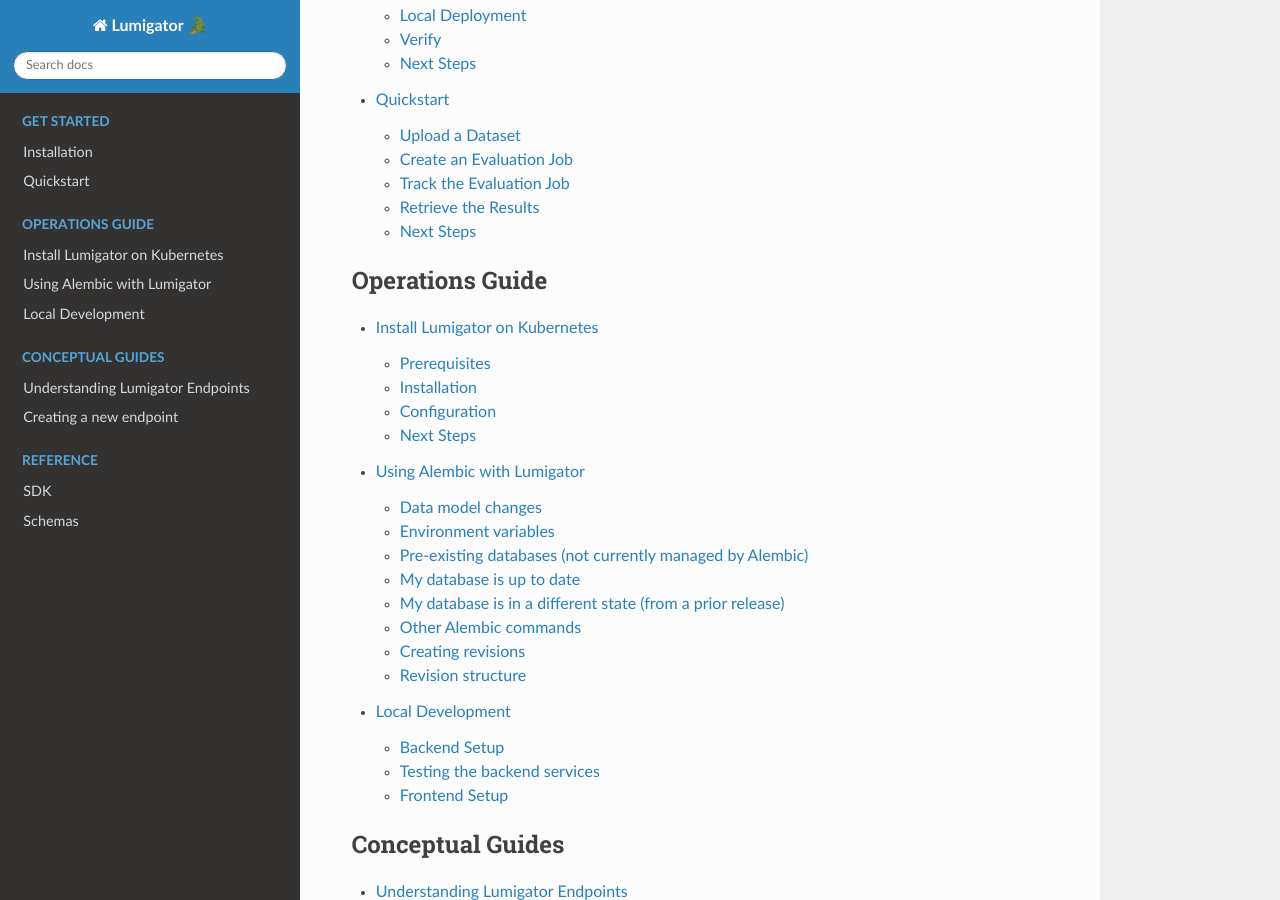
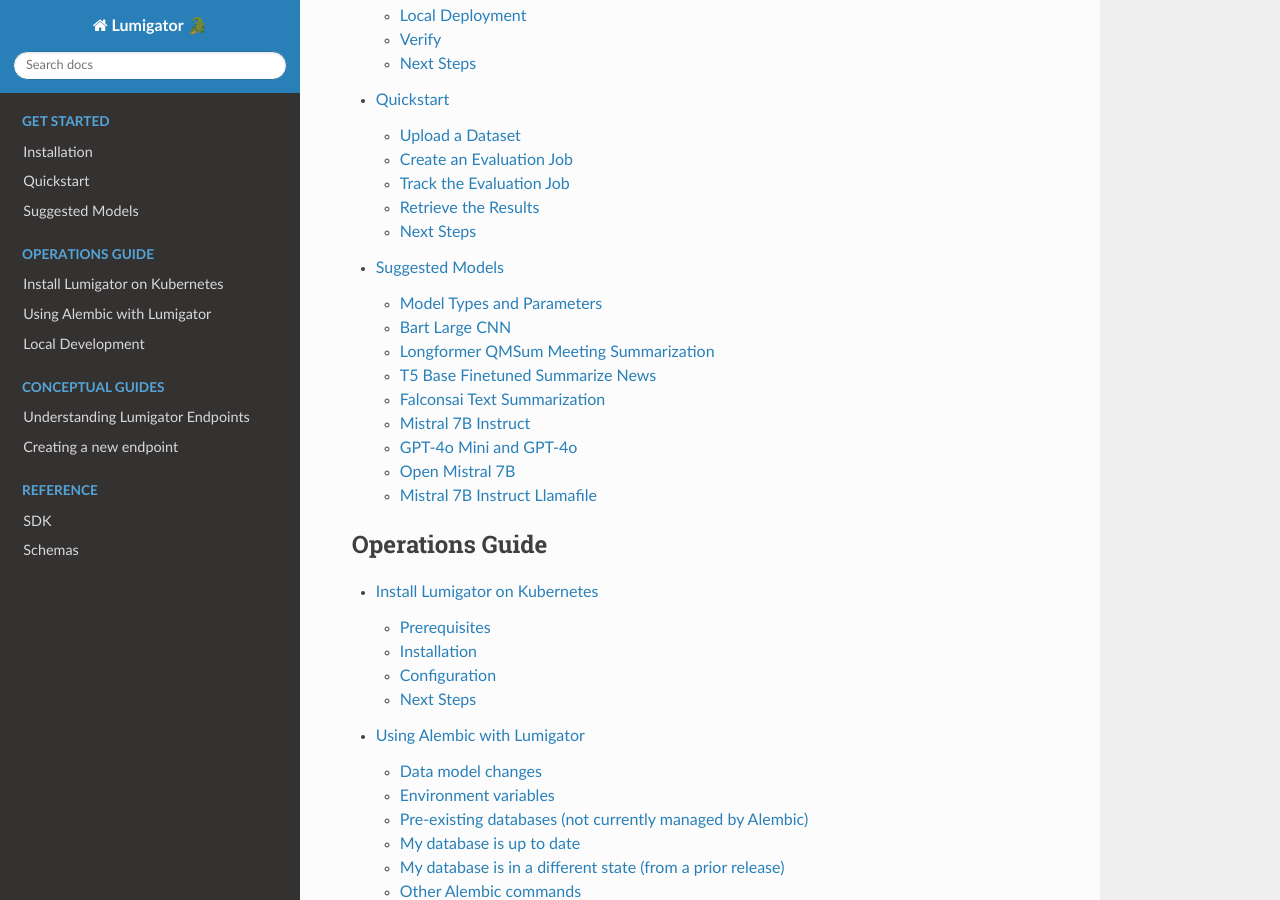
Before and after one commit to mozilla-ai/lumigator, a Sphinx documentation site: the page built from docs/source/index.rst, in a window 1280 px wide and 900 px high, scrolled down 829 px. Built offline with Sphinx 7.4.7 and the Read the Docs theme 3.1.0, drawn with Linux system fonts in a browser that asks for light colours; some of the changed lines change nothing that is shown.

Commit message:
docs: Add suggested models documentation
Add a page to the documentation listing the suggested models
and their details, along with instructions on how to retrieve
them using the API.

Closes #381

Signed-off-by: Dimitris Poulopoulos <dimitris@mozilla.ai>

````diff
--- /dev/null
+++ b/docs/source/get-started/suggested-models.md
@@ -0,0 +1,187 @@
+# Suggested Models
+
+Lumigator supports any model uploaded to the [Hugging Face Hub](https://huggingface.co/models?pipeline_tag=summarization&sort=trending)
+and trained for *summarization*, provided the model is compatible with the required library versions
+(e.g., Transformers) and runtime dependencies (e.g., vLLM). Practical factors such as compute
+availability and system configurations may also impact the successful use of a model. To get
+started, [we have extensively tested a few models](https://blog.mozilla.ai/on-model-selection-for-text-summarization/)
+and created an endpoint to easily retrieve them.
+
+In this guide, we assume that you have already [installed Lumigator locally](quickstart), and have a
+running instance. To get a list of suggested models, you can use the following command:
+
+::::{tab-set}
+
+:::{tab-item} cURL
+:sync: tab1
+
+```console
+user@host:~/lumigator$ curl -s http://localhost:8000/api/v1/models/summarization | jq
+{
+  "total": 9,
+  "items": [
+    {
+      "name": "facebook/bart-large-cnn",
+      "uri": "hf://facebook/bart-large-cnn",
+      "description": "BART is a large-sized model fine-tuned on the CNN Daily Mail dataset.",
+      "info": {
+        "parameter_count": "406M",
+        "tensor_type": "F32",
+        "model_size": "1.63GB"
+      },
+      "tasks": [
+        {
+          "summarization": {
+...
+```
+
+:::
+
+:::{tab-item} Python SDK
+:sync: tab2
+```python
+from lumigator_sdk.lumigator import LumigatorClient
+
+# The default port for Lumigator is 8000
+lm_client = LumigatorClient("localhost:8000")
+lm_client.models.get_suggested_models("summarization")
+```
+:::
+
+::::
+
+```{note}
+Note that the default port for Lumigator is `8000`. If you are running Lumigator on a different
+port, you should replace `8000` with the correct port number.
+```
+
+The output will show a list of suggested models we have tested. The `uri` field is the one you
+should use when creating a new evaluation job. The response also includes other useful information,
+such the model size and the default parameters used for evaluation. These fields are not applicable
+to every model, but they are included for the ones we have tested.
+
+## Model Types and Parameters
+
+The following table shows the models we have tested and their respective types.
+The `HuggingFace` column shows if the model is on the Hugging Face Hub, `API` indicates availability
+via an external API, and `llamafile` shows if it is distributed as a
+[llamafile](https://github.com/Mozilla-Ocho/llamafile).
+
+```{note}
+Please note we do not, at present, launch a llamafile for you, Lumigator assumes you have already
+launched it.
+```
+
+| Model Type | Model                                    | HuggingFace | API | llamafile |
+|------------|------------------------------------------|-------------|-----|-----------|
+| seq2seq    | facebook/bart-large-cnn                  |      X      |     |           |
+| seq2seq    | longformer-qmsum-meeting-summarization   |      X      |     |           |
+| seq2seq    | mrm8488/t5-base-finetuned-summarize-news |      X      |     |           |
+| seq2seq    | Falconsai/text_summarization             |      X      |     |           |
+| causal     | gpt-4o-mini, gpt-4o                      |             |  X  |           |
+| causal     | open-mistral-7b                          |             |  X  |           |
+| causal     | Mistral-7B-Instruct                      |             |     |     X     |
+
+## Bart Large CNN
+
+The [`facebook/bart-large-cnn`](https://huggingface.co/facebook/bart-large-cnn) model is pre-trained
+on English language, and fine-tuned on [CNN Daily Mail](https://huggingface.co/datasets/cnn_dailymail).
+It was introduced in the paper
+[BART: Denoising Sequence-to-Sequence Pre-training for Natural Language Generation, Translation, and Comprehension](https://arxiv.org/abs/1910.13461)
+by Lewis et al. and first released [here](https://github.com/pytorch/fairseq/tree/master/examples/bart).
+
+The model has 406M parameters (FP32), and the model size is 1.63GB. The default parameters used for
+evaluation are:
+
+| Parameter Name         | Description                                            | Value |
+|------------------------|--------------------------------------------------------|-------|
+| `max_length`           | Maximum length of the summary                          | 142   |
+| `min_length`           | Minimum length of the summary                          | 56    |
+| `length_penalty`       | Length penalty to apply during beam search             | 2.0   |
+| `early_stopping`       | Controls the stopping condition for beam-based methods | true  |
+| `no_repeat_ngram_size` | All n-grams of that size can only occur once           | 3     |
+| `num_beams`            | Number of beams for beam search                        | 4     |
+
+## Longformer QMSum Meeting Summarization
+
+The [`longformer-qmsum-meeting-summarization`](https://huggingface.co/mikeadimech/longformer-qmsum-meeting-summarization)
+model is a fine-tuned version of [alenai/led-base-16384](https://huggingface.co/allenai/led-base-16384)
+for summarization.
+
+As described in [Longformer: The Long-Document Transformer](https://arxiv.org/pdf/2004.05150.pdf) by
+Iz Beltagy, Matthew E. Peters, Arman Cohan, `led-base-16384` was initialized from `bart-base` since
+both models share the exact same architecture, but modified for long-range summarization and
+question answering.
+
+The model has 162M parameters (FP32), and the model size is 648MB. There are no
+summarization-specific parameters for this model.
+
+## T5 Base Finetuned Summarize News
+
+The [`mrm8488/t5-base-finetuned-summarize-news`](https://huggingface.co/mrm8488/t5-base-finetuned-summarize-news)
+model is a [Google's T5](https://ai.googleblog.com/2020/02/exploring-transfer-learning-with-t5.html)
+base fine-tuned on [News Summary](https://www.kaggle.com/sunnysai12345/news-summary) dataset for
+summarization downstream task.
+
+The model has 223M parameters (FP32), and the model size is 892MB. The default parameters used for
+evaluation are:
+
+| Parameter Name         | Description                                            | Value |
+|------------------------|--------------------------------------------------------|-------|
+| `max_length`           | Maximum length of the summary                          | 200   |
+| `min_length`           | Minimum length of the summary                          | 30    |
+| `length_penalty`       | Length penalty to apply during beam search             | 2.0   |
+| `early_stopping`       | Controls the stopping condition for beam-based methods | true  |
+| `no_repeat_ngram_size` | All n-grams of that size can only occur once           | 3     |
+| `num_beams`            | Number of beams for beam search                        | 4     |
+
+## Falconsai Text Summarization
+
+The [`Falconsai/text_summarization`](https://huggingface.co/Falconsai/text_summarization) model is
+a variant of the T5 transformer model, designed for the task of text summarization. It is adapted
+and fine-tuned to generate concise and coherent summaries of input text.
+
+The model has 60.5M parameters (FP32), and the model size is 242MB. The default parameters used for
+evaluation are:
+
+| Parameter Name         | Description                                            | Value |
+|------------------------|--------------------------------------------------------|-------|
+| `max_length`           | Maximum length of the summary                          | 200   |
+| `min_length`           | Minimum length of the summary                          | 30    |
+| `length_penalty`       | Length penalty to apply during beam search             | 2.0   |
+| `early_stopping`       | Controls the stopping condition for beam-based methods | true  |
+| `no_repeat_ngram_size` | All n-grams of that size can only occur once           | 3     |
+| `num_beams`            | Number of beams for beam search                        | 4     |
+
+## Mistral 7B Instruct
+
+The [mistralai/Mistral-7B-Instruct-v0.3]https://huggingface.co/mistralai/Mistral-7B-Instruct-v0.3)
+Large Language Model (LLM) is an instruct fine-tuned version of the
+[Mistral-7B-v0.3](https://huggingface.co/mistralai/Mistral-7B-v0.3).
+
+The model has 7.25B parameters (BF16), and the model size is 14.5GB. There are no
+summarization-specific parameters for this model.
+
+## GPT-4o Mini and GPT-4o
+
+The GPT-4o Mini and GPT-4o models are causal language models developed by OpenAI.
+
+There are no summarization-specific parameters for these models.
+
+## Open Mistral 7B
+
+The [Open Mistral 7B](https://mistral.ai/news/announcing-mistral-7b/) model is a causal language
+model developed by [Mistral AI](https://mistral.ai/). It is the smaller version of the
+Mistal AI family of models.
+
+There are no summarization-specific parameters for this model.
+
+## Mistral 7B Instruct Llamafile
+
+The [mistralai/Mistral-7B-Instruct-v0.2](https://huggingface.co/mistralai/Mistral-7B-Instruct-v0.2)
+model is a causal language model developed by [Mistral AI](https://mistral.ai/), packaged as a
+llamafile. A llamafile is an executable LLM that you can run on your own computer. It contains the
+weights for a given open LLM, as well as everything needed to actually run that model on your
+computer. There's nothing to install or configure.
+
+There are no summarization-specific parameters for this model.
--- a/docs/source/index.rst
+++ b/docs/source/index.rst
@@ -36,6 +36,7 @@
 
    get-started/installation
    get-started/quickstart
+   get-started/suggested-models
 
 .. toctree::
    :maxdepth: 2
````
Also changed, not shown: docs/source/conf.py (+10 -10 lines).
